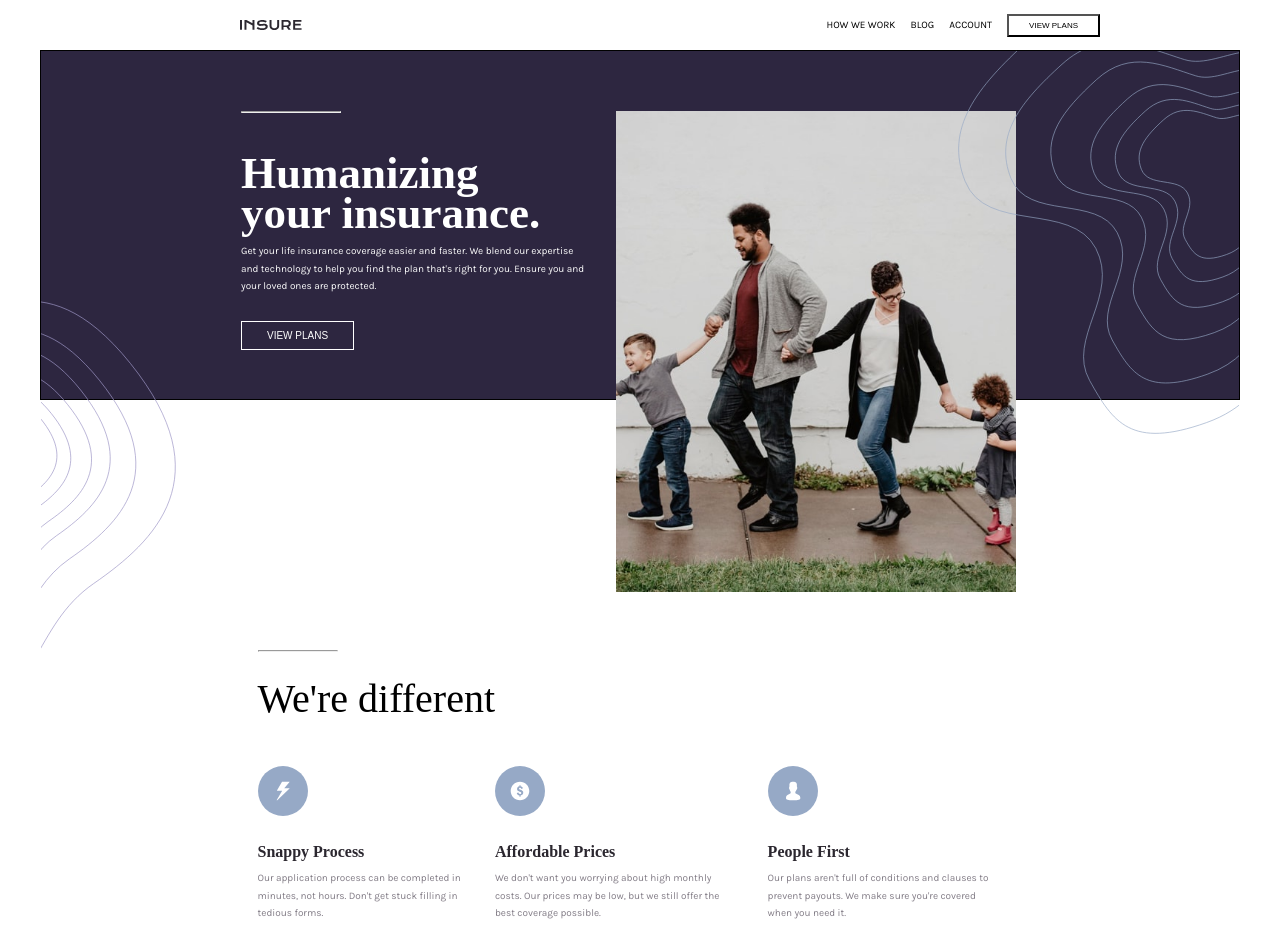
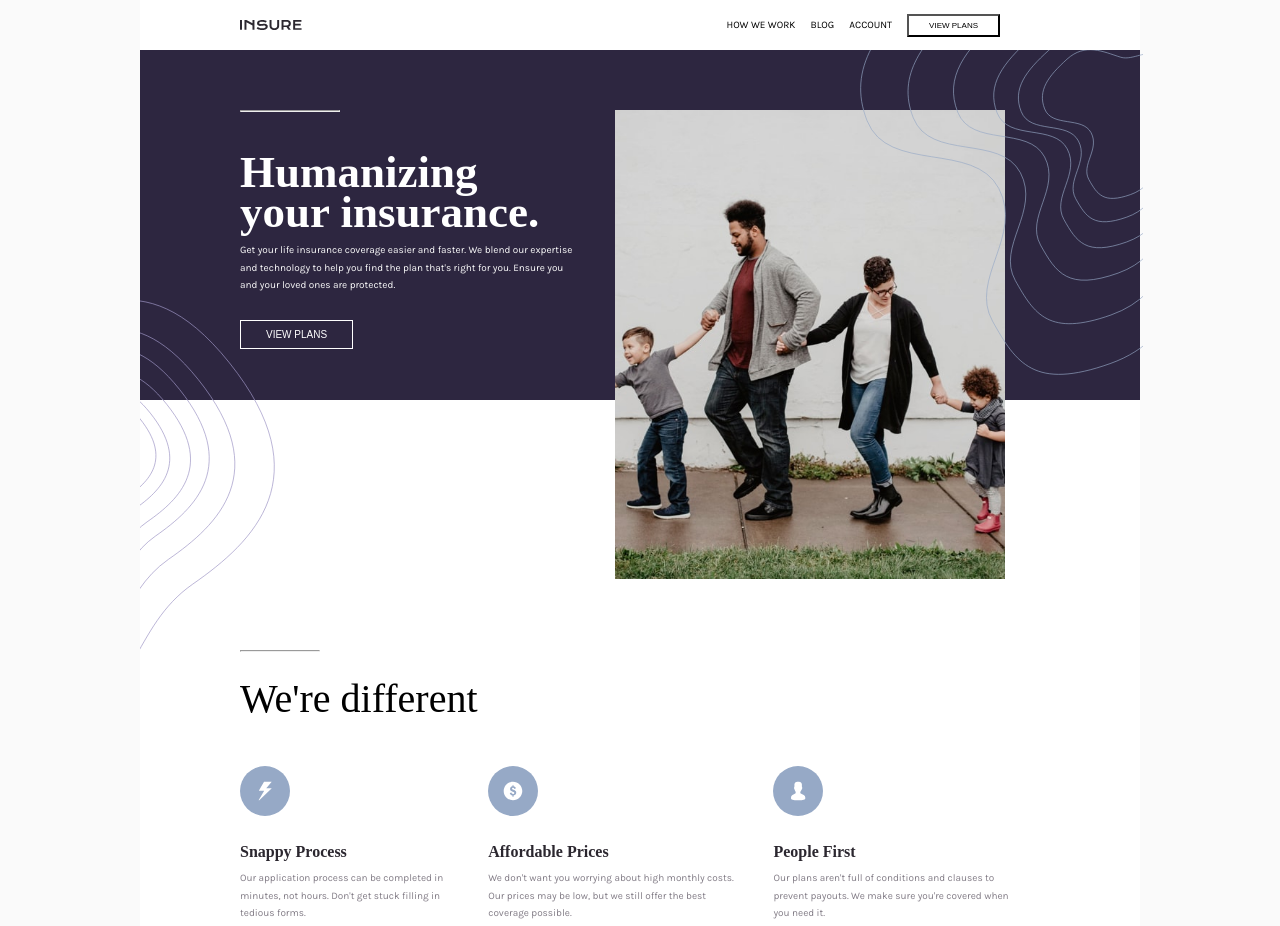
Before and after one commit to detomdev/insure-landing-page, a plain HTML site: page index.html in a window 1280 px wide. Shown: the top 926 px of the page. Drawn offline with Linux system fonts and the light colour scheme.

Commit message:
tweaked container

```diff
--- a/index.html
+++ b/index.html
@@ -18,6 +18,8 @@
 		<title>Insure Landing Page</title>
 	</head>
 	<body>
+		<div class="hero-box"></div>
+		<div class="container">
 			<header class="main-header">
 				<img class="insure-logo" src="/images/logo.svg" alt="Insure logo" />
 				<nav class="main-nav-list">
@@ -59,7 +61,7 @@
 					aria-label="right-swirl"
 				/>
 			</div>
-		<div class="container">
+
 			<why>
 				<hr class="desktop-line-two" />
 				<h2>We're different</h2>
--- a/style.css
+++ b/style.css
@@ -21,18 +21,18 @@
 body {
 	font-family: Karla, sans-serif;
 	font-size: 16px;
-	background-color: var(--white);
+	background-color: var(--very-light-grey);
 	height: 100vh;
 	/* overflow: hidden; */
 	margin: 0 auto;
 	width: 100%;
-	max-width: 1200px;
+	max-width: 1000px;
 }
 
 .main-header {
 	width: 100%;
 	height: 35px;
-	padding: 25px 140px 25px 200px;
+	padding: 25px 40px 25px 0;
 	margin: 0;
 	display: flex;
 	align-items: center;
@@ -67,15 +67,27 @@ li ul {
 }
 
 .hero {
-	border: 1px solid black;
 	background-color: var(--dark-violet);
 	color: #fff;
-	padding: 60px 0 20px 200px;
+	padding: 60px 0 20px 0;
 	width: 100%;
 	height: 350px;
 	margin-bottom: 250px;
 	position: relative;
 }
+
+.hero-box {
+	width: 100%;
+	max-width: 1000px;
+	margin: 0 auto;
+	height: 350px;
+	background-color: var(--dark-violet);
+	display: block;
+	position: absolute;
+	top: 50px;
+	z-index: 0;
+}
+
 .hero-info {
 	padding-right: 40px;
 	width: 400px;
@@ -83,14 +95,16 @@ li ul {
 
 .container {
 	width: 100%;
-	max-width: 765px;
+	max-width: 1000px;
 	margin: 0 auto;
+	background-color: var(--white);
+	padding: 0 100px 40px 100px;
 }
 
 .dt-left-img {
 	position: absolute;
 	top: 250px;
-	left: 0px;
+	left: -100px;
 	width: auto;
 	height: 100%;
 	display: block;
@@ -101,9 +115,10 @@ li ul {
 	width: auto;
 	height: 110%;
 	top: 0;
-	right: 0;
+	left: 620px;
 	/* z-index: 1; */
 	display: block;
+	object-position: 0px -60px;
 }
 
 h1,
@@ -129,16 +144,17 @@ h1 {
 	color: var(--very-light-grey);
 	line-height: 1.75em;
 	margin-bottom: 25px;
+	padding-right: 20px;
 	border: 0;
 }
 
 .hero-people {
-	width: 400px;
+	width: 390px;
 	height: auto;
 	object-fit: cover;
 	position: absolute;
 	top: 60px;
-	left: 575px;
+	left: 375px;
 }
 
 .btn-hero {
```
Lines whose indentation alone changed are shown as unchanged.
